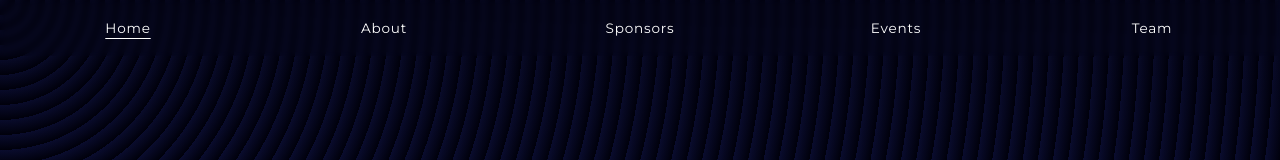
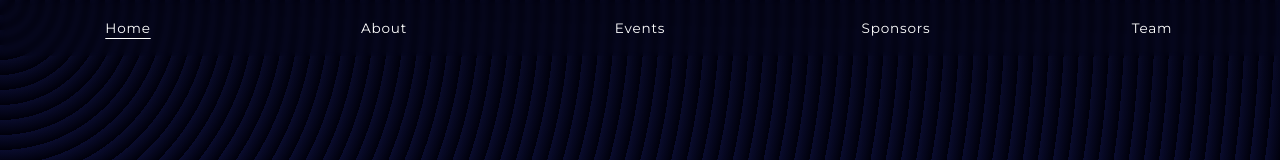
Before and after one commit to WristeRR/Refactorize, a React (Vite) app: page / in a window 1280 px wide. Shown: the top 160 px of the page. Built offline with nearby package versions, Linux system fonts and the light colour scheme; a web font is replaced by a local one.

Commit message:
fixed navbar items

```diff
--- a/src/components/Navbar.jsx
+++ b/src/components/Navbar.jsx
@@ -15,11 +15,11 @@ export default function Nav() {
           <Link className="nav-link" to="#About" smooth>
             <span>About</span>
           </Link>
+          <Link className="nav-link" to="#Events" smooth>
+            <span>Events</span>
+          </Link>
           <Link className="nav-link" to="#Sponsors" smooth>
             <span>Sponsors</span>
-          </Link>
-          <Link className="nav-link" to="#Events" smooth>
-            <span>Events</span>
           </Link>
           <a href="https://www.randomizemuj.com/team" className="nav-link" target="_blank">
             <span>Team</span>
```
